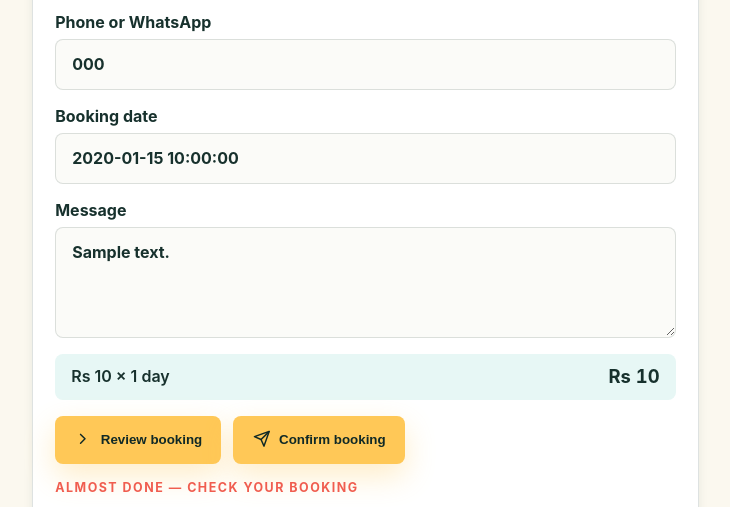
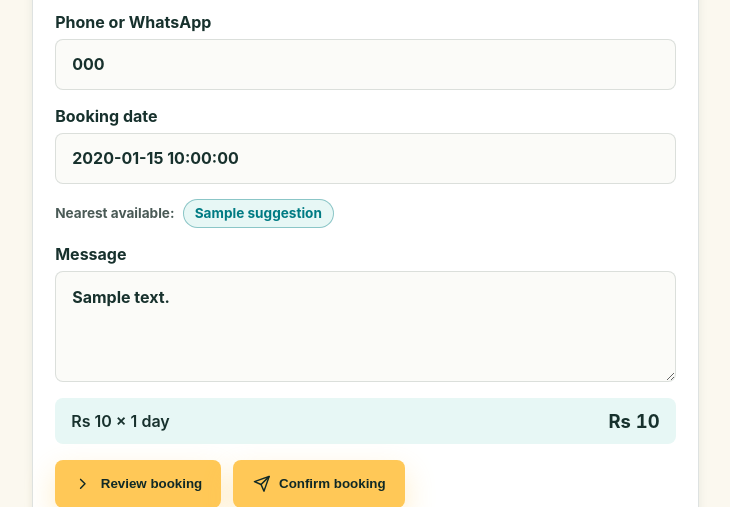
Before and after one commit to Hewish8/rental-platform, a Flask app: template templates/index.html in a window 1280 px wide. Shown: the part 3941-4448 px from the top of the page, without its empty margins (521-1251 px from the left). Run offline with Flask 3, Linux system fonts and the light colour scheme; data comes from the database, SQL or seed files in the repository; the template is opened without the code that fills it: most values are stand-ins (such as "Sample title", 1, 10 or a date in 2020); grey boxes marked "Sample" are stand-in pictures; parts of the project's set-up code (start-up, migrations or seed data) failed here and were passed over.

Commit message:
T20: booked-date conflicts suggest the 3 nearest available dates
Conflict responses (validation and in-transaction races) include
tappable date chips that fill the form and clear the error, turning a
dead end into a recovery path.

Co-Authored-By: Claude Fable 5 <noreply@anthropic.com>

```diff
--- a/app.py
+++ b/app.py
@@ -271,6 +271,20 @@ def booked_dates(db, kayak_id, start, end):
     return booked
 
 
+def nearest_available_dates(db, kayak_id, around, count=3, horizon=45):
+    """Closest bookable dates to a requested day, nearest first, future-biased."""
+    suggestions = []
+    for offset in range(1, horizon + 1):
+        for candidate in (around + timedelta(days=offset), around - timedelta(days=offset)):
+            if candidate < date.today():
+                continue
+            if date_range_is_available(db, kayak_id, candidate, candidate):
+                suggestions.append(candidate)
+                if len(suggestions) >= count:
+                    return sorted(suggestions)
+    return sorted(suggestions)
+
+
 def smtp_is_configured(cfg):
     return bool(cfg["SMTP_HOST"] and cfg["OWNER_EMAIL"] and cfg["FROM_EMAIL"])
 
@@ -377,7 +391,7 @@ def queue_booking_emails(booking_id, booking, kayak):
 # --- Public routes ------------------------------------------------------
 
 
-def render_index(form_values=None, form_errors=None, status=200):
+def render_index(form_values=None, form_errors=None, status=200, date_suggestions=None):
     db = get_db()
     kayaks = db.execute("SELECT * FROM kayaks WHERE active = 1").fetchall()
     return (
@@ -389,6 +403,9 @@ def render_index(form_values=None, form_errors=None, status=200):
             owner_email=current_app.config["OWNER_EMAIL"],
             form_values=form_values or {},
             form_errors=form_errors or {},
+            date_suggestions=[
+                {"date": d.isoformat(), "label": d.strftime("%a %d %b")} for d in (date_suggestions or [])
+            ],
         ),
         status,
     )
@@ -476,11 +493,20 @@ def validate_booking_form(db, form):
     return values, errors, kayak, booking_date
 
 
+def conflict_suggestions(db, kayak, booking_date):
+    if kayak is None or booking_date is None:
+        return None
+    return nearest_available_dates(db, kayak["id"], booking_date)
+
+
 def book():
     db = get_db()
     values, errors, kayak, booking_date = validate_booking_form(db, request.form)
     if errors:
-        return render_index(values, errors, 400)
+        suggestions = None
+        if "already booked" in errors.get("booking_date", ""):
+            suggestions = conflict_suggestions(db, kayak, booking_date)
+        return render_index(values, errors, 400, suggestions)
 
     start_date = booking_date
     end_date = booking_date
@@ -507,7 +533,7 @@ def book():
             if not date_range_is_available(db, kayak_id, start_date, end_date):
                 db.rollback()
                 errors["booking_date"] = "That kayak was just booked on this date. Please pick another date."
-                return render_index(values, errors, 409)
+                return render_index(values, errors, 409, conflict_suggestions(db, kayak, booking_date))
             cursor = db.execute(
                 """
                 INSERT INTO bookings
@@ -538,7 +564,7 @@ def book():
 
     if booking_id is None:
         errors["booking_date"] = "That kayak was just booked on this date. Please pick another date."
-        return render_index(values, errors, 409)
+        return render_index(values, errors, 409, conflict_suggestions(db, kayak, booking_date))
 
     queue_booking_emails(booking_id, booking, kayak)
     if smtp_is_configured(current_app.config):
--- a/static/app.js
+++ b/static/app.js
@@ -409,3 +409,19 @@ document.querySelectorAll("[data-copy]").forEach((button) => {
     }
   });
 });
+
+
+// Conflict recovery: tapping a suggested date fills it in and clears the error.
+document.querySelectorAll(".date-chip").forEach((chip) => {
+  chip.addEventListener("click", () => {
+    selectedDate = chip.dataset.date;
+    if (bookingDateInput) {
+      bookingDateInput.value = selectedDate;
+      showFieldError(bookingDateInput, "");
+    }
+    document.querySelector(".date-suggestions")?.remove();
+    updateBookingSummary();
+    updateSelectionLine();
+    loadAvailability();
+  });
+});
--- a/static/styles.css
+++ b/static/styles.css
@@ -1646,3 +1646,33 @@ dd,
   font-weight: 650;
   text-decoration: underline;
 }
+
+
+/* --- Date conflict suggestions --------------------------------------------- */
+
+.date-suggestions {
+  display: flex;
+  flex-wrap: wrap;
+  align-items: center;
+  gap: var(--space-2);
+  margin-top: var(--space-2);
+  font-size: 0.85rem;
+  color: var(--muted);
+}
+
+.date-chip {
+  padding: 0.35rem 0.7rem;
+  border: 1px solid rgba(0, 123, 131, 0.4);
+  border-radius: var(--radius-pill);
+  color: var(--sea);
+  background: var(--surface-tint);
+  font: inherit;
+  font-size: 0.85rem;
+  font-weight: 650;
+  cursor: pointer;
+  transition: background var(--ease-micro);
+}
+
+.date-chip:hover {
+  background: rgba(18, 160, 168, 0.2);
+}
--- a/templates/index.html
+++ b/templates/index.html
@@ -195,6 +195,14 @@
                  value="{{ form_values.get('booking_date', '') }}"
                  {% if form_errors.get('booking_date') %}aria-invalid="true" aria-describedby="error-booking-date"{% endif %}>
           {% if form_errors.get('booking_date') %}<span class="field-error" id="error-booking-date">{{ form_errors['booking_date'] }}</span>{% endif %}
+          {% if date_suggestions %}
+            <div class="date-suggestions">
+              <span>Nearest available:</span>
+              {% for suggestion in date_suggestions %}
+                <button type="button" class="date-chip" data-date="{{ suggestion.date }}">{{ suggestion.label }}</button>
+              {% endfor %}
+            </div>
+          {% endif %}
         </label>
         <label>
           Message
```
Also changed, not shown: tests/test_app.py (+8 -0 lines).
